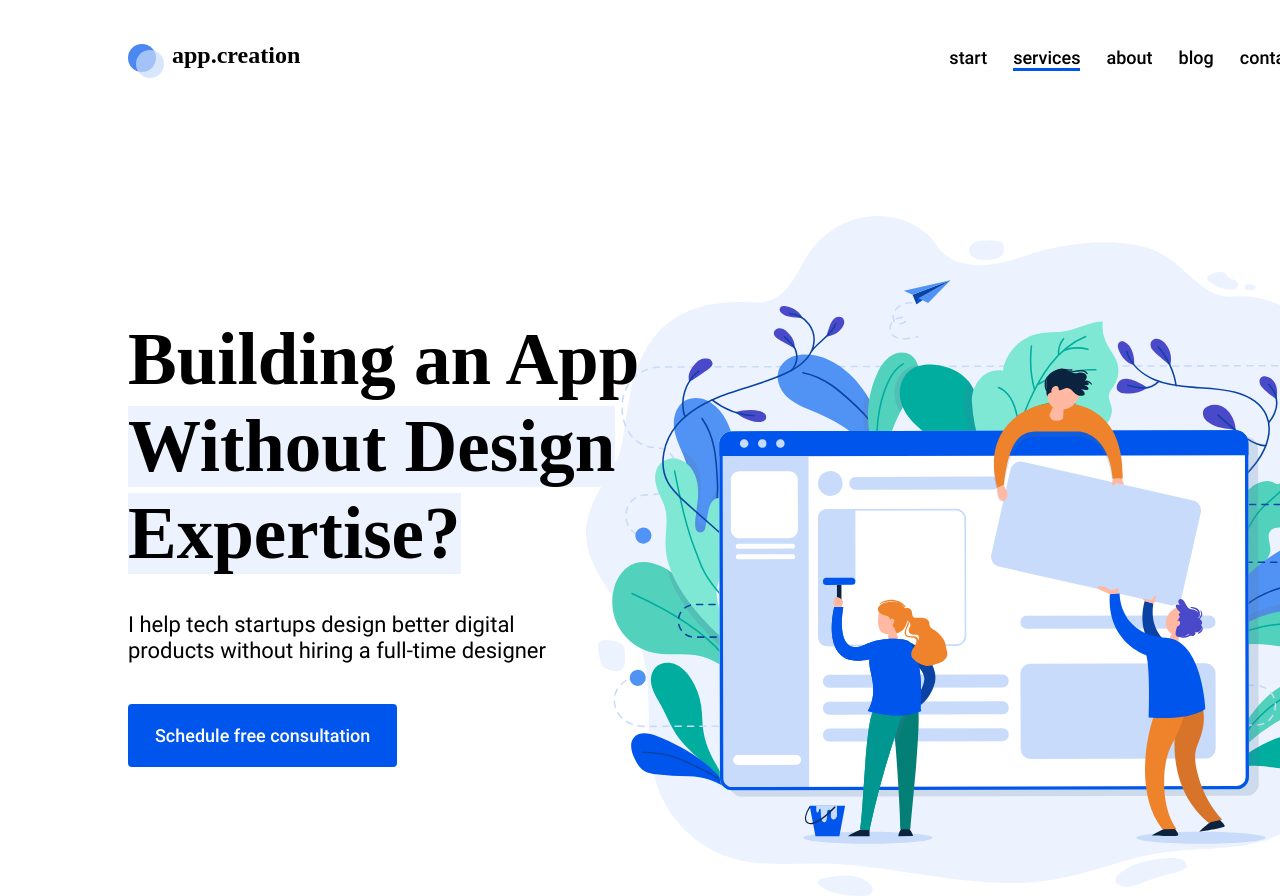
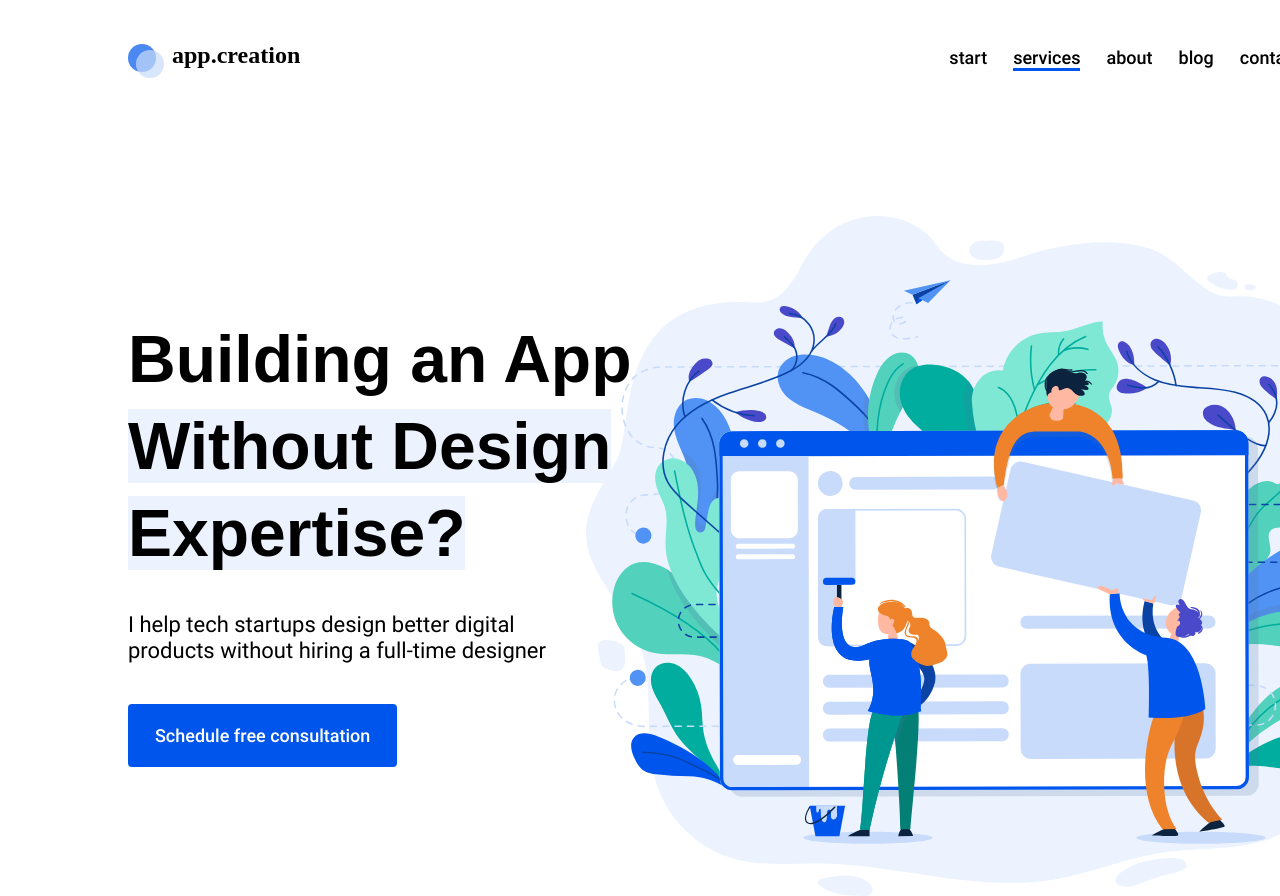
Before and after one commit to WebHeroSchool/Masterskaya, a plain HTML site: page index.html in a window 1280 px wide. Shown: the top 896 px of the page. Drawn offline with Linux system fonts and the light colour scheme.

Commit message:
внесена правка в шрифты

```diff
--- a/styles.css
+++ b/styles.css
@@ -39,7 +39,7 @@ body {
 .main__title {
  margin: 0 0 40px 0;
  padding-top: 100px;
- font: 700 73px/87px 'pt_serifbold';
+ font: 700 66px/87px 'pt_serifbold',arial,helvetica,sans-serif;
  width: 590px;
  height: 255px;
 
```
